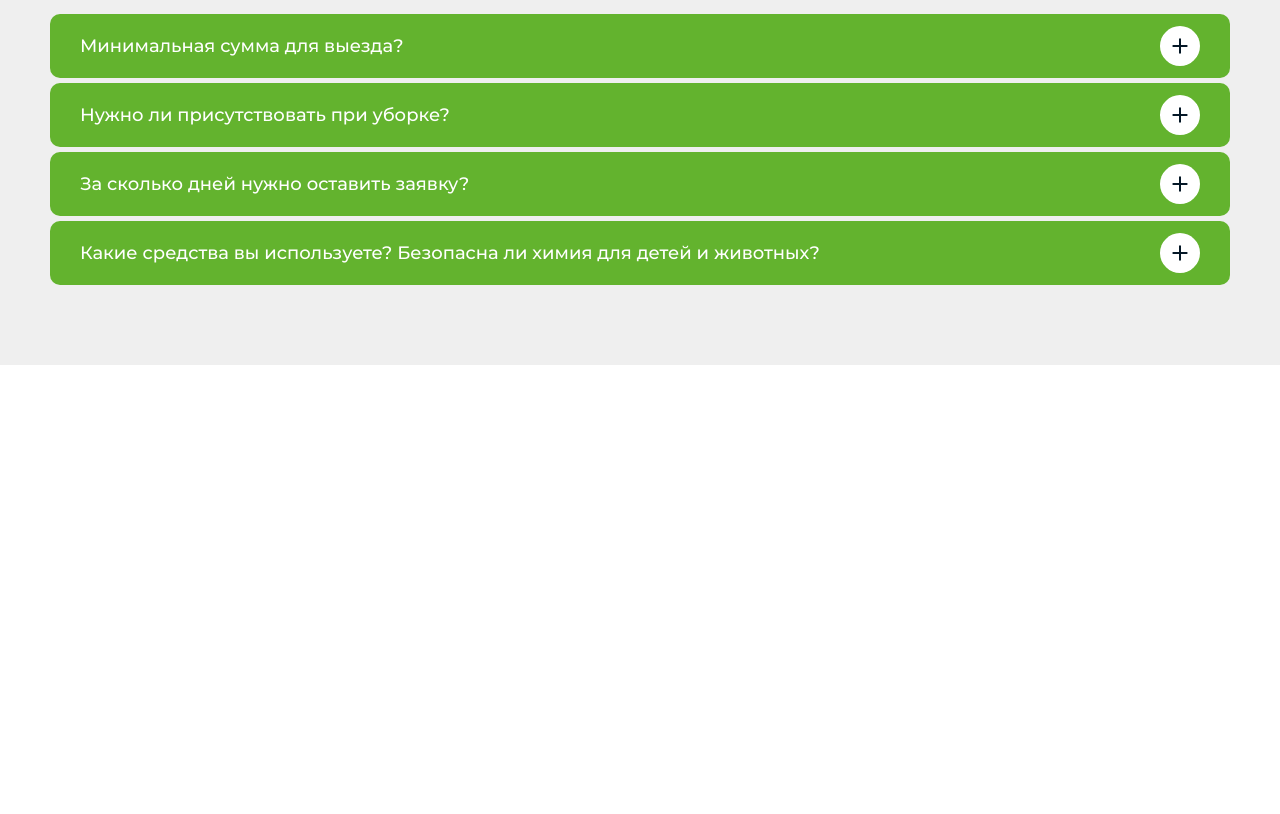
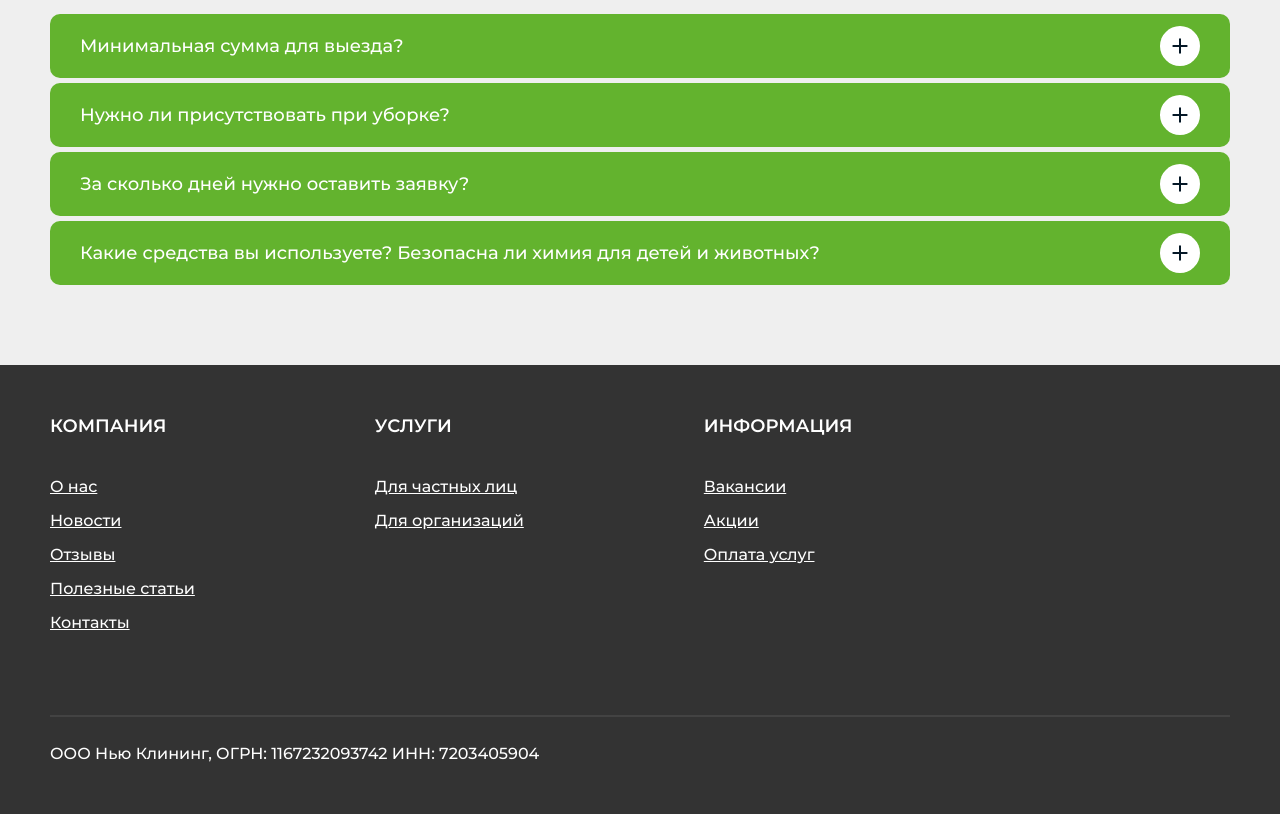
Before and after one commit to SenbonzakuraKageyoshi/New-Cleaning, a plain HTML site: page index.html in a window 1280 px wide. Shown: the part 3687-4501 px from the top of the page. Before the commit the page ends 4052 px from the top, so only its background shows below. Drawn offline with Linux system fonts and the light colour scheme.

Commit message:
Верстка закончена

```diff
--- a/assets/css/style.css
+++ b/assets/css/style.css
@@ -318,10 +318,6 @@ h1{
     width: 100%;
     background: #fff;
     z-index: 60;
-}
-
-.menu__responsive.active{
-    top: 80px;
 }
 
 .menu__responsive .header__bottom-nav__list{
@@ -672,6 +668,56 @@ section:not(.section-top){
     background: #EFEFEF;
 }
 
+.footer{
+    background: #333333;
+    padding: 48px 0px;
+}
+
+.footer-item-title{
+    font-family: 'Montserrat SemiBold';
+    font-size: 18px;
+    line-height: 150%;
+    color: #FFFFFF;
+}
+
+.footer-item-link{
+    font-family: 'Montserrat Medium';
+    font-size: 16px;
+    line-height: 150%;
+    text-decoration-line: underline;
+    color: #FFFFFF;
+}
+
+.footer-item__list-item:not(:first-child){
+    margin-top: 10px;
+}
+
+.footer-item__list{
+    margin-top: 35px;
+}
+
+.footer__content{
+    display: flex;
+    flex-wrap: wrap;
+    margin-left: -180px;
+    margin-top: -20px;
+}
+
+.footer-item{
+    margin-left: 180px;
+    margin-top: 20px;
+}
+
+.footer__info{
+    margin-top: 80px;
+    padding-top: 25px;
+    font-family: 'Montserrat Medium';
+    font-size: 16px;
+    line-height: 150%;
+    color: #FFFFFF;
+    border-top: 2px solid #434343;
+}
+
 @media(max-width: 1000px){
     .header__contacts{
         flex-direction: column;
@@ -702,6 +748,10 @@ section:not(.section-top){
 @media(max-width: 700px){
     .header__contacts, .telephone, .actions__list, .header__bottom{
         display: none;
+    }
+
+    .menu__responsive.active{
+        top: 80px;
     }
 
     .services__types-item{
--- a/index.html
+++ b/index.html
@@ -351,6 +351,60 @@
             </ul>
         </div>
     </section>
+    <footer class="footer">
+        <div class="container">
+            <div class="footer__content">
+                <div class="footer-item">
+                    <h1 class="footer-item-title">КОМПАНИЯ</h1>
+                    <ul class="footer-item__list">
+                        <li class="footer-item__list-item">
+                            <a href="" class="footer-item-link">О нас</a>
+                        </li>
+                        <li class="footer-item__list-item">
+                            <a href="" class="footer-item-link">Новости</a>
+                        </li>
+                        <li class="footer-item__list-item">
+                            <a href="" class="footer-item-link">Отзывы</a>
+                        </li>
+                        <li class="footer-item__list-item">
+                            <a href="" class="footer-item-link">Полезные статьи</a>
+                        </li>
+                        <li class="footer-item__list-item">
+                            <a href="" class="footer-item-link">Контакты</a>
+                        </li>
+                    </ul>
+                </div>
+                <div class="footer-item">
+                    <h1 class="footer-item-title">УСЛУГИ</h1>
+                    <ul class="footer-item__list">
+                        <li class="footer-item__list-item">
+                            <a href="" class="footer-item-link">Для частных лиц</a>
+                        </li>
+                        <li class="footer-item__list-item">
+                            <a href="" class="footer-item-link">Для организаций</a>
+                        </li>
+                    </ul>
+                </div>
+                <div class="footer-item">
+                    <h1 class="footer-item-title">ИНФОРМАЦИЯ</h1>
+                    <ul class="footer-item__list">
+                        <li class="footer-item__list-item">
+                            <a href="" class="footer-item-link">Вакансии</a>
+                        </li>
+                        <li class="footer-item__list-item">
+                            <a href="" class="footer-item-link">Акции</a>
+                        </li>
+                        <li class="footer-item__list-item">
+                            <a href="" class="footer-item-link">Оплата услуг</a>
+                        </li>
+                    </ul>
+                </div>
+            </div>
+            <div class="footer__info">
+                ООО Нью Клининг, ОГРН: 1167232093742 ИНН: 7203405904
+            </div>
+        </div>
+    </footer>
     <script src="./assets/js/main.js"></script>
 </body>
 </html>
```
